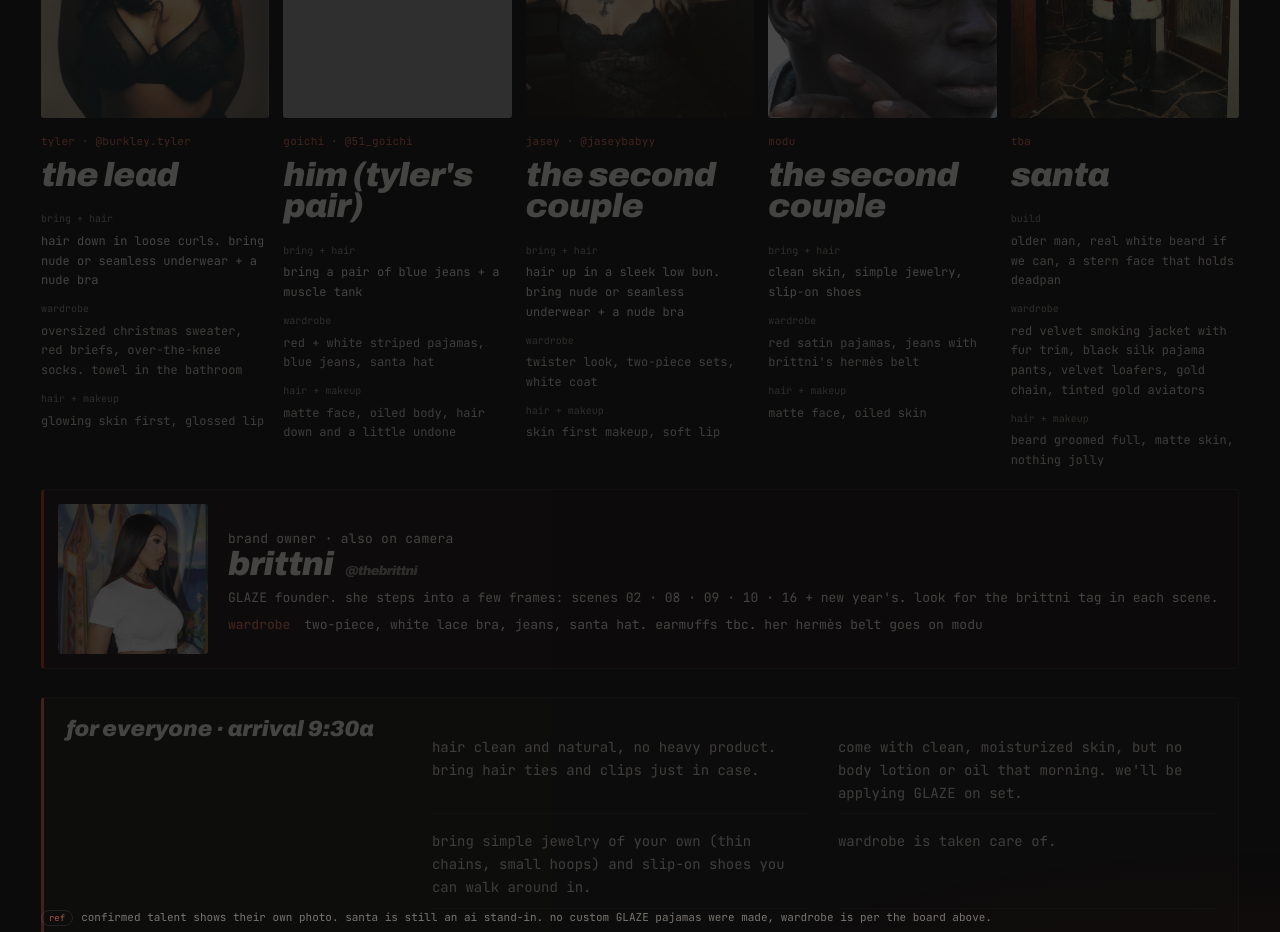
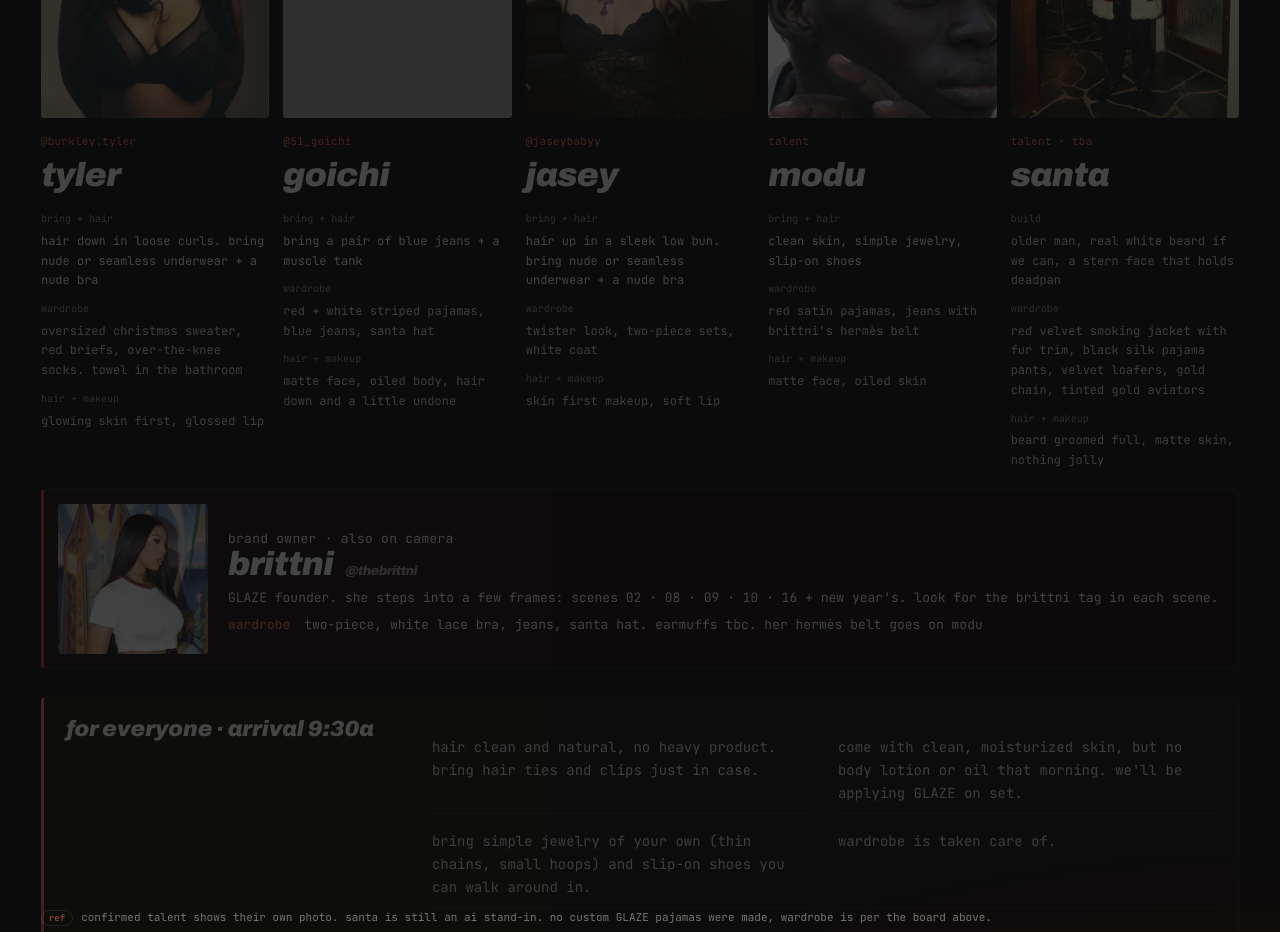
Before and after one commit to sifphotos/glaze-christmas-morning, a plain HTML site: page index.html in a window 1280 px wide. Shown: the part 5980-6912 px from the top of the page. Drawn offline with Linux system fonts and the light colour scheme; grey boxes are pictures that could not be loaded.

Commit message:
cast cards show names instead of roles
Co-Authored-By: Claude Opus 5.5 <noreply@anthropic.com>
Claude-Session: https://claude.ai/code/session_01P5qjxNanc38QPxcE5WSzdj

```diff
--- a/index.html
+++ b/index.html
@@ -486,23 +486,23 @@ html, body { overflow-x: clip; }
     <div class="sec-head rv"><div><p class="kick">04 · cast + wardrobe</p><h2 class="h-sec">who's here.</h2></div><div class="count" aria-hidden="true">06</div></div>
     <div class="cast"><article class="ccard rv">
   <div class="cimg"><img src="img/talent_tyler.jpg" alt="tyler · @burkley.tyler" class="" style="object-position:50% 20%" width="1100" height="1375" loading="lazy" decoding="async" data-zoom><span class="pill ok">confirmed</span></div>
-  <p class="kick">tyler · @burkley.tyler</p><h4 class="tname">the lead</h4>
+  <p class="kick">@burkley.tyler</p><h4 class="tname">tyler</h4>
   <dl><dt>bring + hair</dt><dd class="bring-note">hair down in loose curls. bring nude or seamless underwear + a nude bra</dd><dt>wardrobe</dt><dd>oversized christmas sweater, red briefs, over-the-knee socks. towel in the bathroom</dd><dt>hair + makeup</dt><dd>glowing skin first, glossed lip</dd></dl>
 </article><article class="ccard rv">
   <div class="cimg"><img src="img/talent_goichi.jpg" alt="goichi · @51_goichi" class="" style="object-position:50% 20%" width="1100" height="1375" loading="lazy" decoding="async" data-zoom><span class="pill ok">confirmed</span></div>
-  <p class="kick">goichi · @51_goichi</p><h4 class="tname">him (tyler&#x27;s pair)</h4>
+  <p class="kick">@51_goichi</p><h4 class="tname">goichi</h4>
   <dl><dt>bring + hair</dt><dd class="bring-note">bring a pair of blue jeans + a muscle tank</dd><dt>wardrobe</dt><dd>red + white striped pajamas, blue jeans, santa hat</dd><dt>hair + makeup</dt><dd>matte face, oiled body, hair down and a little undone</dd></dl>
 </article><article class="ccard rv">
   <div class="cimg"><img src="img/talent_jasey.jpg" alt="jasey · @jaseybabyy" class="" style="object-position:50% 20%" width="1100" height="1375" loading="lazy" decoding="async" data-zoom><span class="pill ok">confirmed</span></div>
-  <p class="kick">jasey · @jaseybabyy</p><h4 class="tname">the second couple</h4>
+  <p class="kick">@jaseybabyy</p><h4 class="tname">jasey</h4>
   <dl><dt>bring + hair</dt><dd class="bring-note">hair up in a sleek low bun. bring nude or seamless underwear + a nude bra</dd><dt>wardrobe</dt><dd>twister look, two-piece sets, white coat</dd><dt>hair + makeup</dt><dd>skin first makeup, soft lip</dd></dl>
 </article><article class="ccard rv">
   <div class="cimg"><img src="img/talent_modu.jpg" alt="modu" class="" style="object-position:50% 20%" width="1100" height="1375" loading="lazy" decoding="async" data-zoom><span class="pill ok">confirmed</span></div>
-  <p class="kick">modu</p><h4 class="tname">the second couple</h4>
+  <p class="kick">talent</p><h4 class="tname">modu</h4>
   <dl><dt>bring + hair</dt><dd class="bring-note">clean skin, simple jewelry, slip-on shoes</dd><dt>wardrobe</dt><dd>red satin pajamas, jeans with brittni&#x27;s hermès belt</dd><dt>hair + makeup</dt><dd>matte face, oiled skin</dd></dl>
 </article><article class="ccard rv">
   <div class="cimg"><img src="img/cast_5_santa.jpg" alt="santa stand-in" class="" style="object-position:50% 25%" width="1100" height="1365" loading="lazy" decoding="async" data-zoom><span class="pill">ai stand-in</span></div>
-  <p class="kick">tba</p><h4 class="tname">santa</h4>
+  <p class="kick">talent · tba</p><h4 class="tname">santa</h4>
   <dl><dt>build</dt><dd>older man, real white beard if we can, a stern face that holds deadpan</dd><dt>wardrobe</dt><dd>red velvet smoking jacket with fur trim, black silk pajama pants, velvet loafers, gold chain, tinted gold aviators</dd><dt>hair + makeup</dt><dd>beard groomed full, matte skin, nothing jolly</dd></dl>
 </article></div>
     <article class="owner rv"><div class="oimg"><img src="img/owner_brittni.jpg" alt="brittni" class="" style="object-position:50% 25%" loading="lazy" decoding="async" data-zoom></div><div class="obody"><p class="kick">brand owner · also on camera</p><h4 class="tname">brittni <a class="handle" href="https://www.instagram.com/thebrittni/">@thebrittni</a></h4><p>GLAZE founder. she steps into a few frames: scenes 02 · 08 · 09 · 10 · 16 + new year&#x27;s. look for the brittni tag in each scene.</p><p class="ow"><b>wardrobe</b> two-piece, white lace bra, jeans, santa hat. earmuffs tbc. her hermès belt goes on modu</p></div></article>
```
